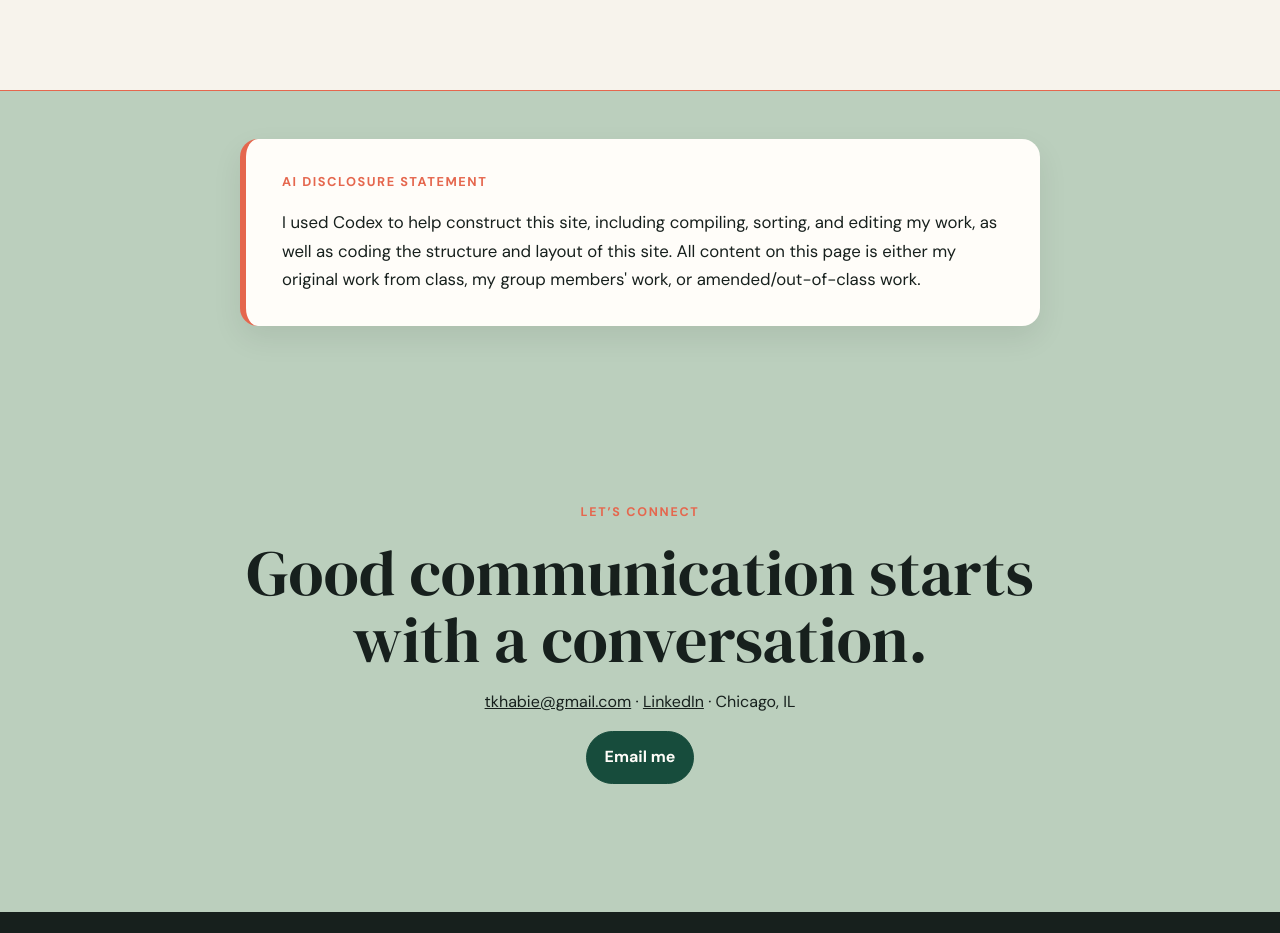
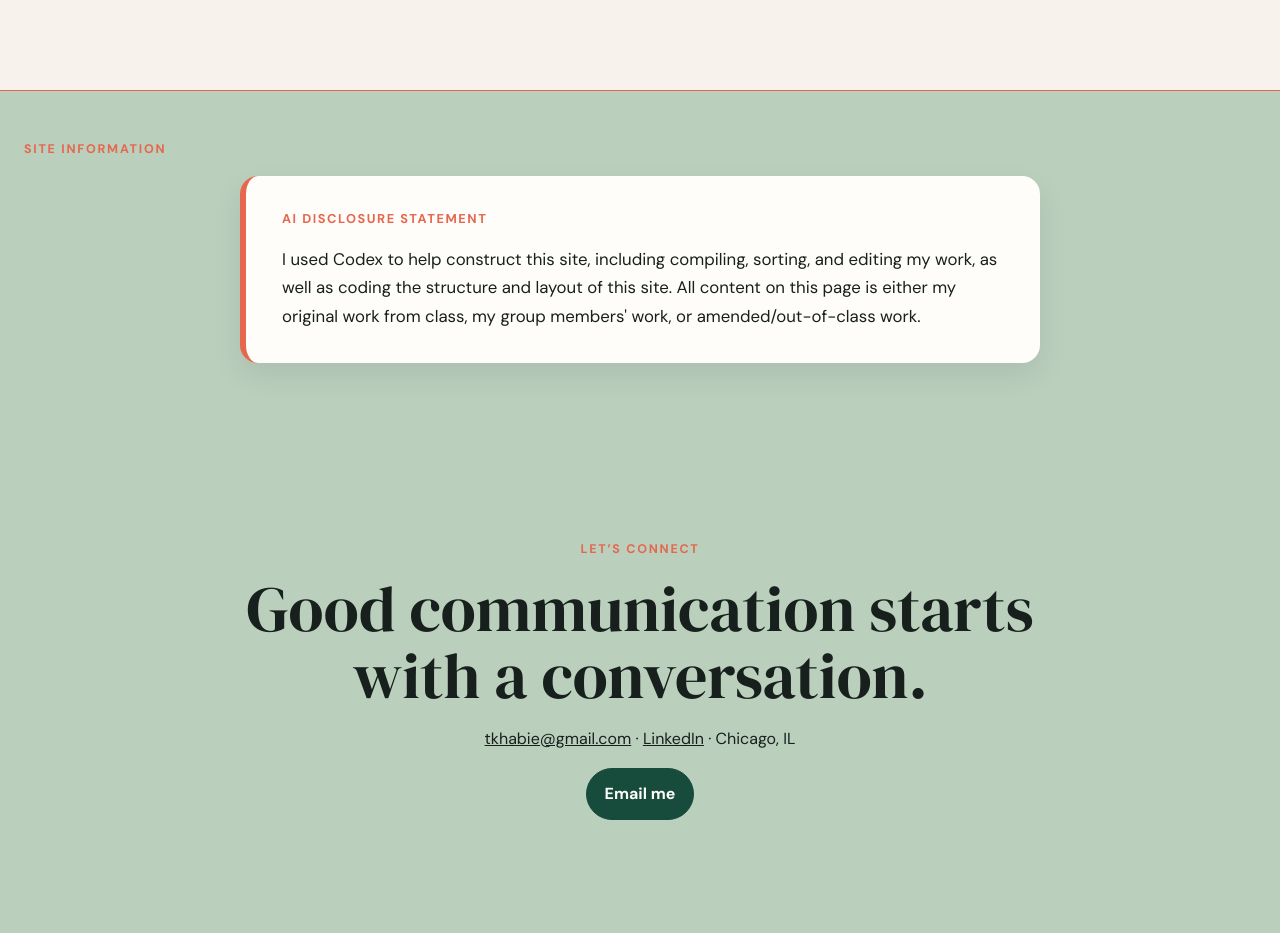
Before and after one commit to tobiaskhabie2026-IMC306/strategic-communications-portfolio, a plain HTML site: page index.html in a window 1280 px wide. Shown: the part 7060-7993 px from the top of the page. Drawn offline with Linux system fonts and the light colour scheme.

Commit message:
Update index.html

```diff
--- a/index.html
+++ b/index.html
@@ -356,6 +356,7 @@
       </section>
 
    <section class="disclosure-statement" id="AI">
+     <p class="eyebrow section-label">Site Information</p>
   <div class="disclosure-card">
     <p class="eyebrow">AI Disclosure Statement</p>
      <p>
```
